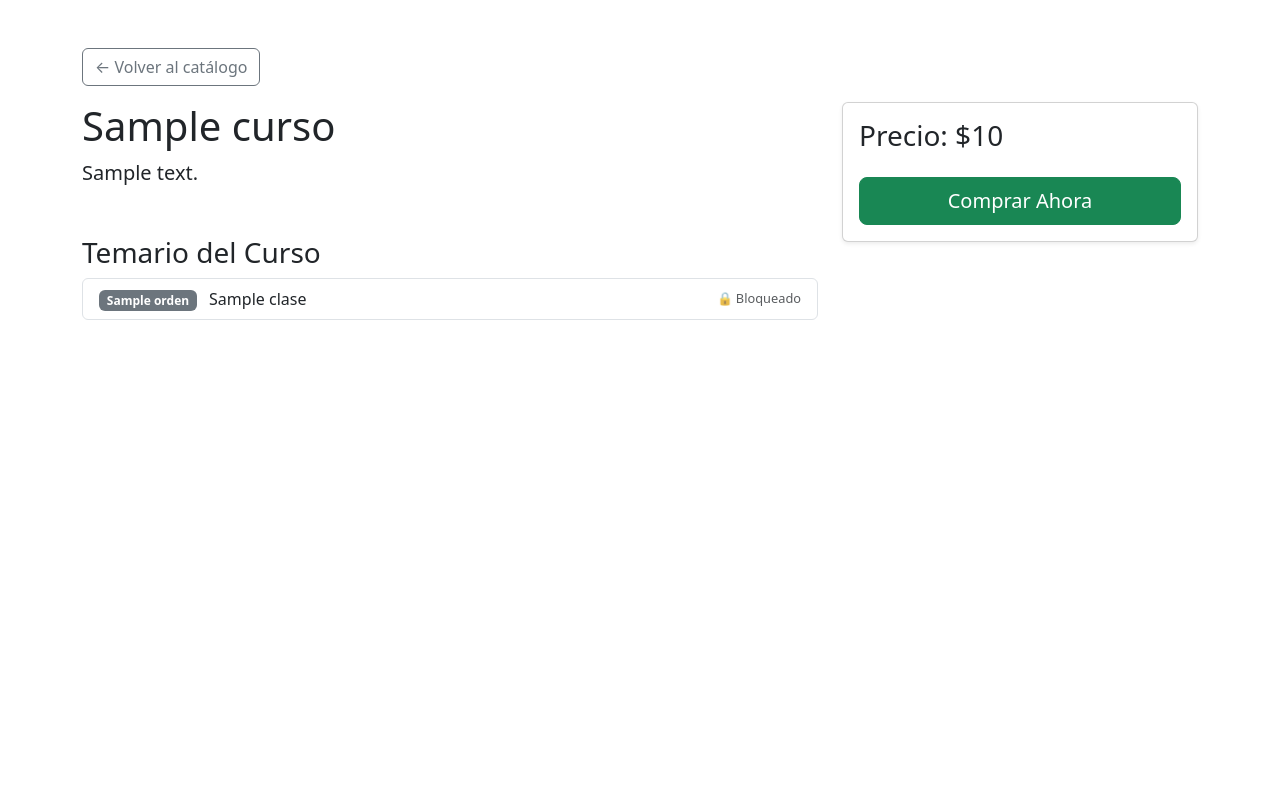
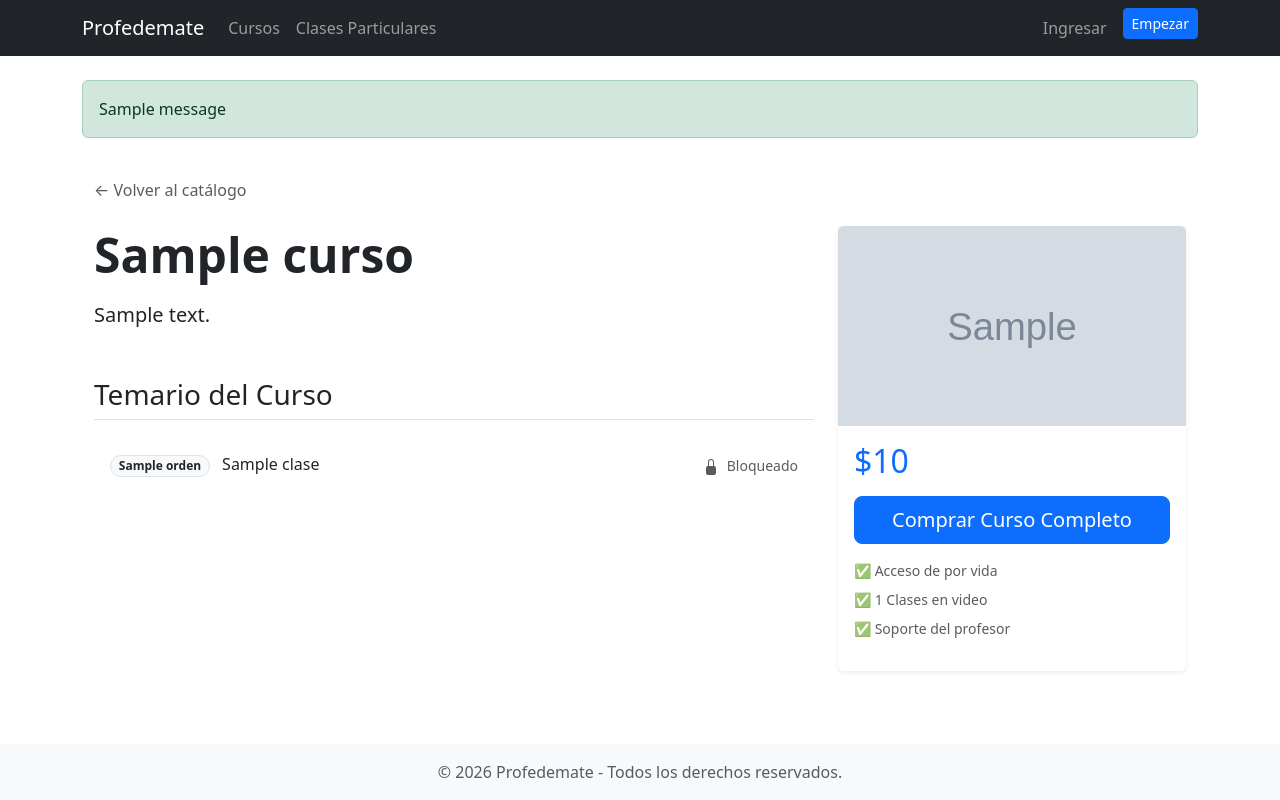
Before and after one commit to profedemateok/profedemateweb, a Django app: template cursos/templates/cursos/detalle_curso.html in a window 1280 px wide. Run offline with Django 5.2, Linux system fonts and the light colour scheme; the template is opened without the code that fills it: most values are stand-ins (such as "Sample title", 1, 10 or a date in 2020); grey boxes marked "Sample" are stand-in pictures; one stand-in notice (Sample message) is shown.

Commit message:
Plantilla Base

```diff
--- /dev/null
+++ b/core/templates/core/base.html
@@ -0,0 +1,83 @@
+<!DOCTYPE html>
+<html lang="es">
+<head>
+    <meta charset="UTF-8">
+    <meta name="viewport" content="width=device-width, initial-scale=1.0">
+    <title>{% block title %}Profedemate{% endblock %}</title>
+
+    <link href="https://cdn.jsdelivr.net/npm/bootstrap@5.3.8/dist/css/bootstrap.min.css" rel="stylesheet" integrity="sha384-sRIl4kxILFvY47J16cr9ZwB07vP4J8+LH7qKQnuqkuIAvNWLzeN8tE5YBujZqJLB" crossorigin="anonymous">
+
+    {% block extra_css %}{% endblock %}
+</head>
+<body class="d-flex flex-column min-vh-100">
+
+    <nav class="navbar navbar-expand-lg navbar-dark bg-dark">
+        <div class="container">
+            <a class="navbar-brand" href="{% url 'home' %}">Profedemate</a>
+            <button class="navbar-toggler" type="button" data-bs-toggle="collapse" data-bs-target="#navbarNav">
+                <span class="navbar-toggler-icon"></span>
+            </button>
+
+            <div class="collapse navbar-collapse" id="navbarNav">
+                <ul class="navbar-nav me-auto">
+                    <li class="nav-item">
+                        <a class="nav-link" href="{% url 'lista_cursos' %}">Cursos</a>
+                    </li>
+                    <li class="nav-item">
+                        <a class="nav-link" href="#">Clases Particulares</a> </li>
+                </ul>
+
+                <ul class="navbar-nav ms-auto">
+                    {% if user.is_authenticated %}
+                        <li class="nav-item dropdown">
+                            <a class="nav-link dropdown-toggle" href="#" role="button" data-bs-toggle="dropdown">
+                                Hola, {{ user.username }}
+                            </a>
+                            <ul class="dropdown-menu">
+                                <li><a class="dropdown-item" href="#">Mi Panel</a></li>
+                                <li><hr class="dropdown-divider"></li>
+                                <li>
+                                    <form action="{% url 'logout' %}" method="post" class="d-inline">
+                                        {% csrf_token %}
+                                        <button type="submit" class="dropdown-item">Cerrar Sesión</button>
+                                    </form>
+                                </li>
+                            </ul>
+                        </li>
+                    {% else %}
+                        <li class="nav-item">
+                            <a class="nav-link" href="{% url 'login' %}">Ingresar</a>
+                        </li>
+                        <li class="nav-item">
+                            <a class="btn btn-primary btn-sm ms-2" href="{% url 'registro' %}">Empezar</a>
+                        </li>
+                    {% endif %}
+                </ul>
+            </div>
+        </div>
+    </nav>
+
+    <main class="container my-4 flex-grow-1">
+        {% if messages %}
+            {% for message in messages %}
+                <div class="alert alert-{{ message.tags }}">
+                    {{ message }}
+                </div>
+            {% endfor %}
+        {% endif %}
+
+        {% block content %}
+        {% endblock %}
+    </main>
+
+    <footer class="bg-light text-center text-lg-start mt-auto py-3">
+        <div class="container text-center text-muted">
+            &copy; {% now "Y" %} Profedemate - Todos los derechos reservados.
+        </div>
+    </footer>
+
+    <script src="https://cdn.jsdelivr.net/npm/bootstrap@5.3.8/dist/js/bootstrap.bundle.min.js" integrity="sha384-FKyoEForCGlyvwx9Hj09JcYn3nv7wiPVlz7YYwJrWVcXK/BmnVDxM+D2scQbITxI" crossorigin="anonymous"></script>
+
+    {% block extra_js %}{% endblock %}
+</body>
+</html>
--- a/cursos/templates/cursos/detalle_curso.html
+++ b/cursos/templates/cursos/detalle_curso.html
@@ -1,42 +1,72 @@
-<!DOCTYPE html>
-<html>
-<head>
-    <title>{{ curso.titulo }} - Profedemate</title>
-    <link href="https://cdn.jsdelivr.net/npm/bootstrap@5.3.0/dist/css/bootstrap.min.css" rel="stylesheet">
-</head>
-<body class="container mt-5">
+{% extends 'core/base.html' %}
 
-    <a href="{% url 'lista_cursos' %}" class="btn btn-outline-secondary mb-3">&larr; Volver al catálogo</a>
+{% block title %}{{ curso.titulo }} - Profedemate{% endblock %}
+
+{% block content %}
+<div class="container py-4">
+    <a href="{% url 'lista_cursos' %}" class="text-decoration-none text-muted mb-4 d-inline-block">
+        &larr; Volver al catálogo
+    </a>
 
     <div class="row">
         <div class="col-md-8">
-            <h1>{{ curso.titulo }}</h1>
-            <p class="lead">{{ curso.descripcion }}</p>
+            <h1 class="display-5 fw-bold mb-3">{{ curso.titulo }}</h1>
 
-            <h3 class="mt-5">Temario del Curso</h3>
-            <div class="list-group">
+            <div class="mb-5">
+                <p class="lead">{{ curso.descripcion }}</p>
+            </div>
+
+            <h3 class="mb-3 border-bottom pb-2">Temario del Curso</h3>
+            <div class="list-group list-group-flush">
                 {% for item in clases_ordenadas %}
-                    <div class="list-group-item d-flex justify-content-between align-items-center">
+                    <div class="list-group-item d-flex justify-content-between align-items-center py-3">
                         <div>
-                            <span class="badge bg-secondary me-2">{{ item.orden }}</span>
-                            {{ item.clase.titulo }}
+                            <span class="badge bg-light text-dark border me-2 rounded-pill">
+                                {{ item.orden }}
+                            </span>
+                            <span class="fw-medium">{{ item.clase.titulo }}</span>
                         </div>
 
-                        <span class="text-muted" style="font-size: 0.8em;">🔒 Bloqueado</span>
+                        <div class="text-muted">
+                            <svg xmlns="http://www.w3.org/2000/svg" width="16" height="16" fill="currentColor" class="bi bi-lock-fill" viewBox="0 0 16 16">
+                                <path d="M8 1a2 2 0 0 1 2 2v4H6V3a2 2 0 0 1 2-2zm3 6V3a3 3 0 0 0-6 0v4a2 2 0 0 0-2 2v5a2 2 0 0 0 2 2h6a2 2 0 0 0 2-2V9a2 2 0 0 0-2-2z"/>
+                            </svg>
+                            <small class="ms-1">Bloqueado</small>
+                        </div>
                     </div>
                 {% empty %}
-                    <p>Este curso aún no tiene clases cargadas.</p>
+                    <p class="text-muted fst-italic">El profesor aún no ha cargado clases en este curso.</p>
                 {% endfor %}
             </div>
         </div>
 
         <div class="col-md-4">
-            <div class="card p-3 shadow-sm">
-                <h3>Precio: ${{ curso.precio }}</h3>
-                <button class="btn btn-success w-100 btn-lg mt-3">Comprar Ahora</button>
+            <div class="card shadow-sm border-0 sticky-top" style="top: 2rem; z-index: 1;">
+                {% if curso.imagen %}
+                    <img src="{{ curso.imagen.url }}" class="card-img-top" alt="{{ curso.titulo }}" style="height: 200px; object-fit: cover;">
+                {% else %}
+                    <div class="bg-secondary text-white d-flex align-items-center justify-content-center" style="height: 200px;">
+                        <span>Sin Imagen</span>
+                    </div>
+                {% endif %}
+
+                <div class="card-body">
+                    <h2 class="card-title text-primary mb-3">${{ curso.precio }}</h2>
+
+                    <div class="d-grid gap-2">
+                        <button class="btn btn-primary btn-lg">Comprar Curso Completo</button>
+                    </div>
+
+                    <div class="mt-3">
+                        <ul class="list-unstyled text-muted small">
+                            <li class="mb-2">✅ Acceso de por vida</li>
+                            <li class="mb-2">✅ {{ clases_ordenadas.count }} Clases en video</li>
+                            <li class="mb-2">✅ Soporte del profesor</li>
+                        </ul>
+                    </div>
+                </div>
             </div>
         </div>
     </div>
-
-</body>
-</html>
+</div>
+{% endblock %}
```
Also changed, not shown: core/templates/core/home.html (+10 -23 lines), cursos/templates/cursos/lista_cursos.html (+5 -12 lines), usuarios/templates/usuarios/login.html (+33 -18 lines), usuarios/templates/usuarios/registro.html (+32 -16 lines).
